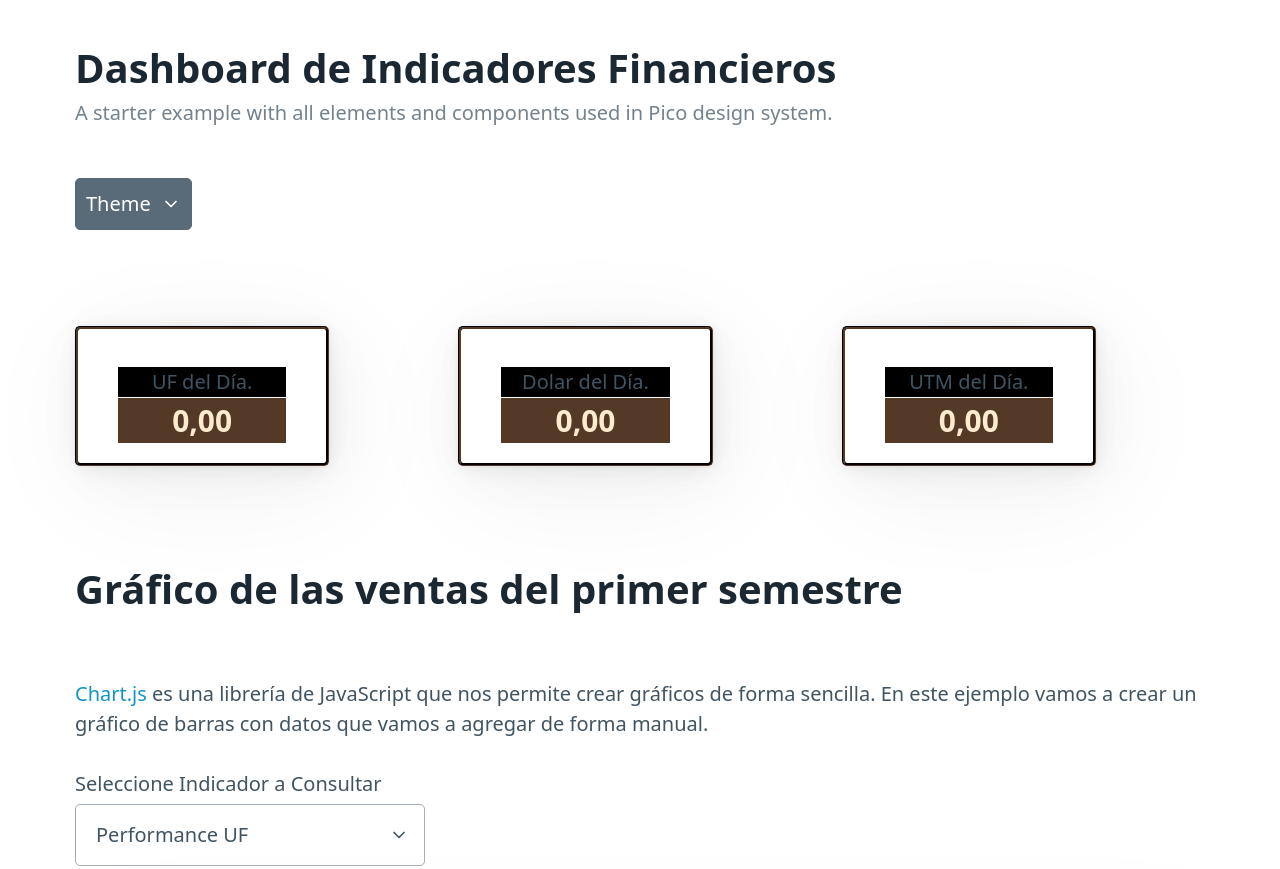
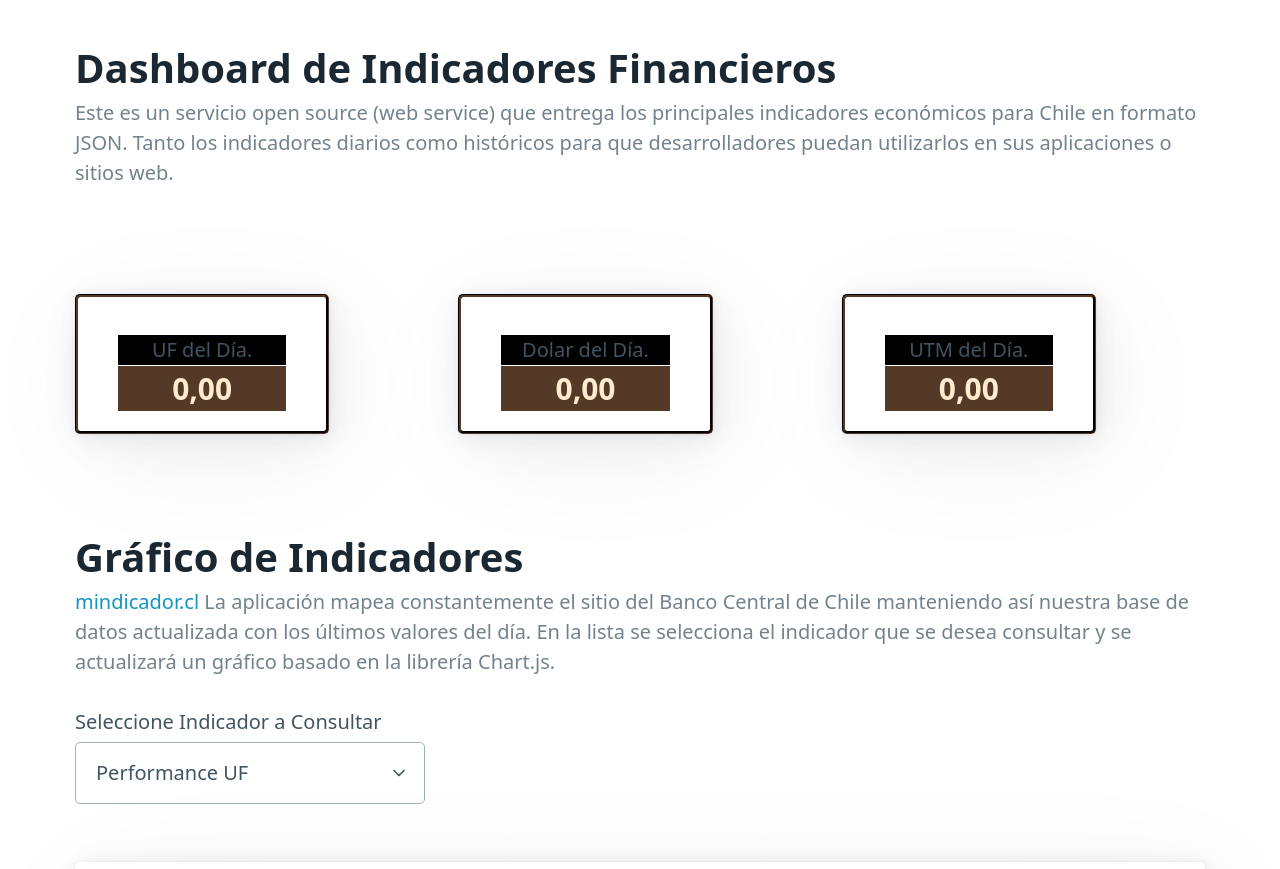
Before and after one commit to Ddelajara/DashboardAPI, a website: page index.html in a window 1280 px wide. Shown: the top 869 px of the page. Drawn offline with nearby package versions, Linux system fonts and the light colour scheme; no server answers.

Commit message:
actualizacion archivos proyecto

```diff
--- a/index.html
+++ b/index.html
@@ -13,9 +13,9 @@
     <header class="container">
       <hgroup>
         <h1>Dashboard de Indicadores Financieros</h1>
-        <p>A starter example with all elements and components used in Pico design system.</p>
+        <p>Este es un servicio open source (web service) que entrega los principales indicadores económicos para Chile en formato JSON. Tanto los indicadores diarios como históricos para que desarrolladores puedan utilizarlos en sus aplicaciones o sitios web.</p>
       </hgroup>
-      <nav>
+      <!-- <nav>
         <ul>
           <li>
             <details role="list">
@@ -28,7 +28,7 @@
             </details>
           </li>
         </ul>
-      </nav>
+      </nav> -->
     </header>
     <!-- ./ Header -->
     <main class="container">
@@ -46,13 +46,14 @@
           <h4 id="vUtm" class="card-title">56.000</h4>
        </article>
       </div>
-      <h1>Gráfico de las ventas del primer semestre</h1>
-      <p>
-        <a href="https://www.chartjs.org/">Chart.js</a> es una librería de
-        JavaScript que nos permite crear gráficos de forma sencilla. En este
-        ejemplo vamos a crear un gráfico de barras con datos que vamos a agregar
-        de forma manual.
-      </p>
+      <hgroup>
+        <h1>Gráfico de Indicadores</h1>
+        <p>
+          <a href="https://mindicador.cl/">mindicador.cl</a> La aplicación mapea constantemente el sitio del Banco Central de Chile manteniendo así nuestra base de datos actualizada con los últimos valores del día.
+
+          En la lista se selecciona el indicador que se desea consultar y se actualizará un gráfico basado en la librería Chart.js.
+        </p>
+      </hgroup>
       <!-- <SELECT> -->
         <label for="select">Seleccione Indicador a Consultar</label>
         <select id="select" name="select" required onchange="SelecIndicador(event)" class="ancho-select">
```
Also changed, not shown: package.json (added, +15 -0 lines), 2 other files.
